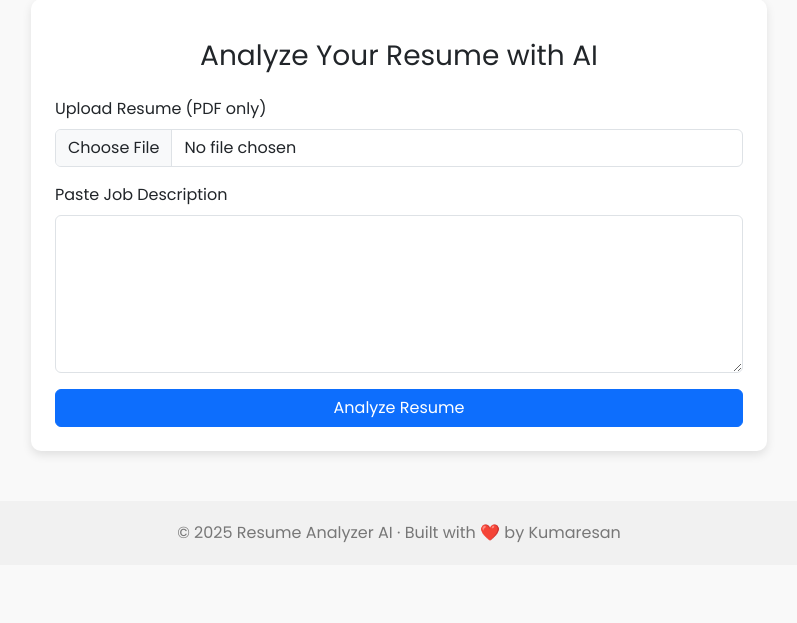
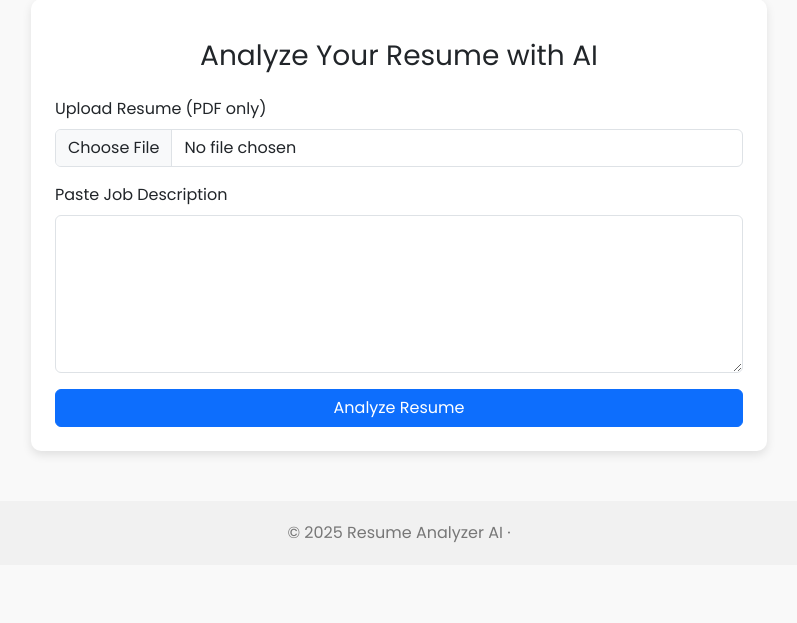
Before and after one commit to Atharv818/Resume_Analyser_Using_Python_and_AI, a Flask app: page / in a window 1280 px wide. Shown: the part 177-800 px from the top of the page, without its empty margins (241-1038 px from the left). Run offline with Flask 3, Linux system fonts and the light colour scheme.

Commit message:
Update index.html

```diff
--- a/templates/index.html
+++ b/templates/index.html
@@ -107,7 +107,7 @@
 
   <!-- Footer -->
   <div class="footer">
-    &copy; {{ year or "2025" }} Resume Analyzer AI &middot; Built with ❤️ by Kumaresan
+    &copy; {{ year or "2025" }} Resume Analyzer AI &middot;
   </div>
 
   <!-- Bootstrap JS -->
```
